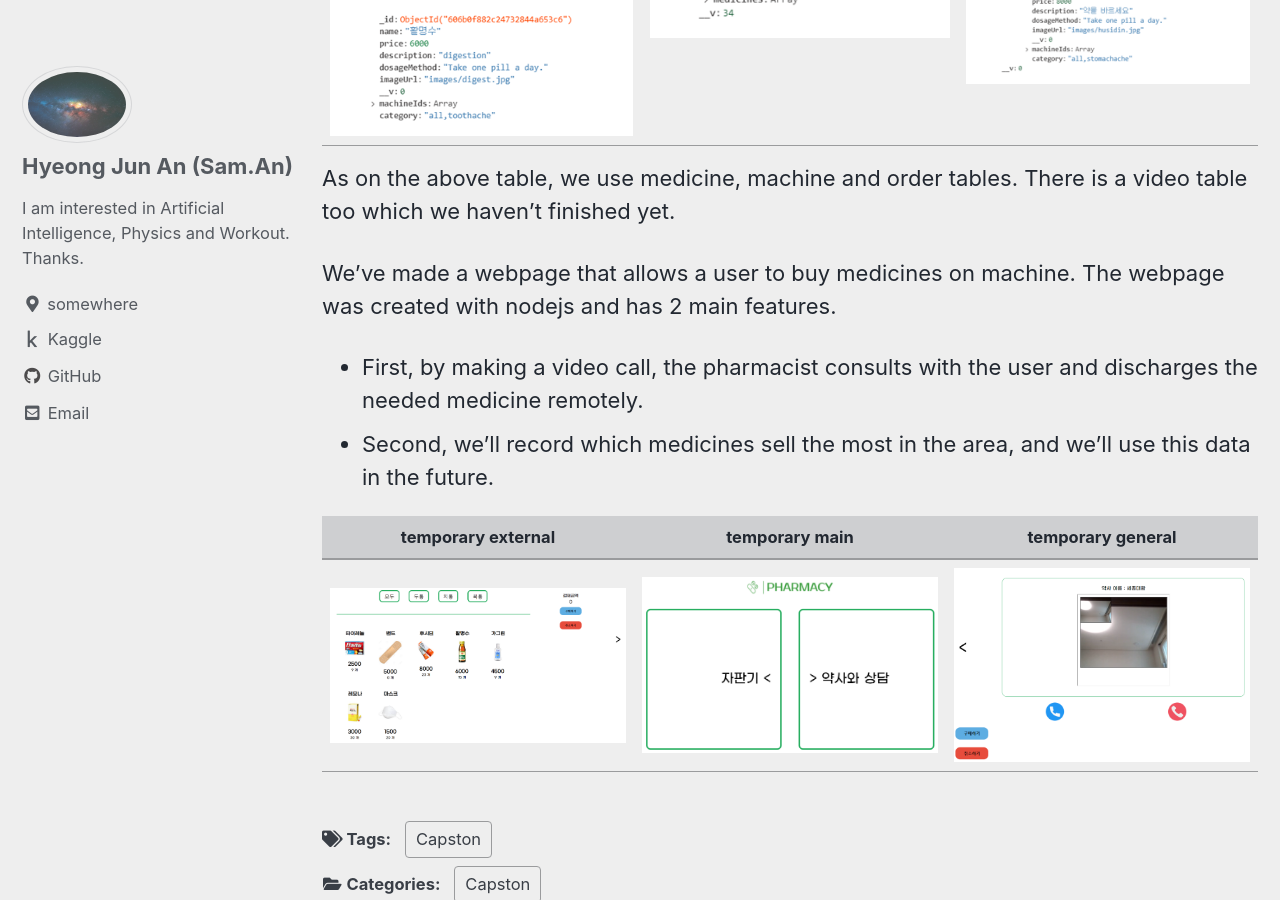
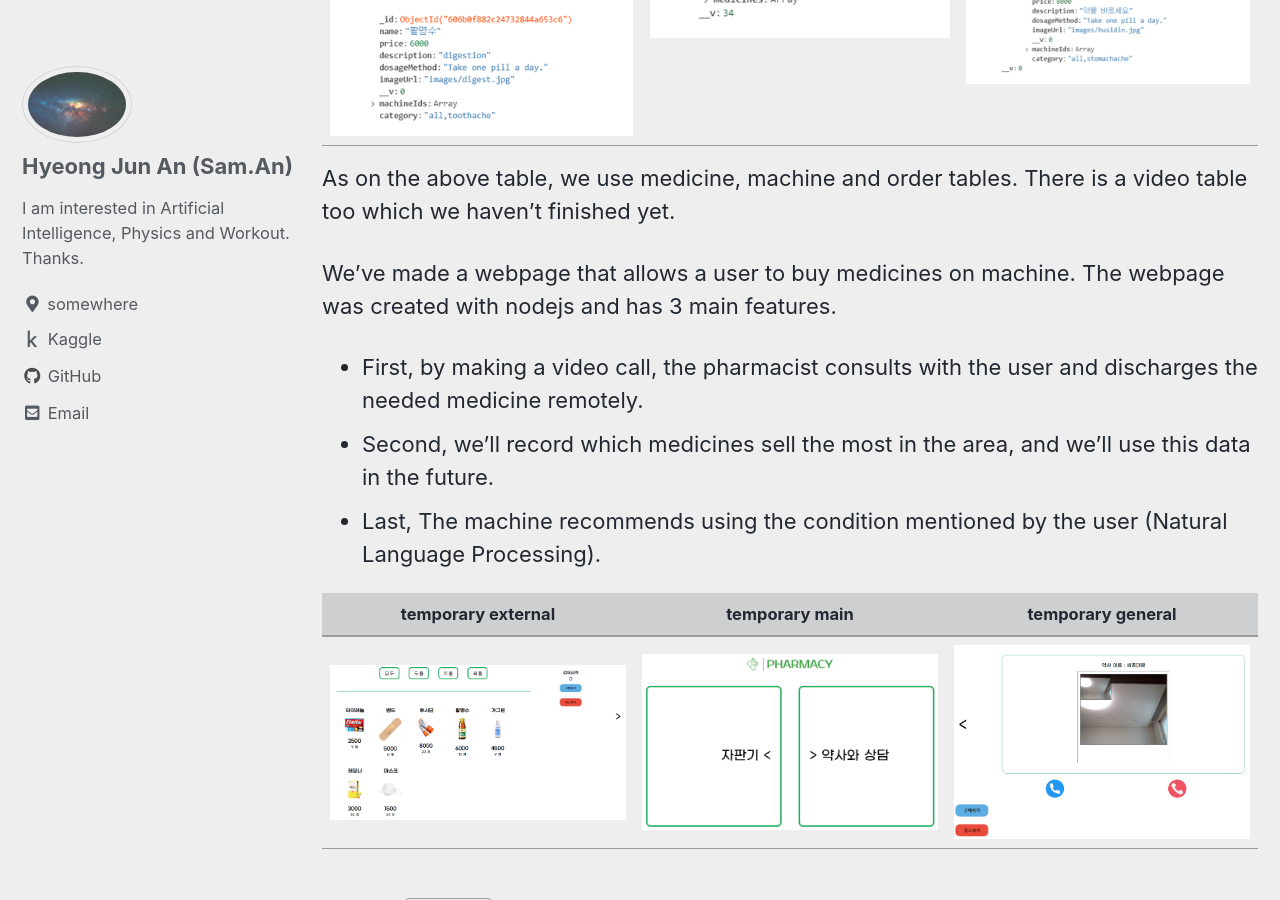
Before and after one commit to sammiee5311/sammiee5311.github.com, a Jekyll site: the page built from _posts/2021-04-05-Medicine Vending Machine.md, in a window 1280 px wide and 900 px high, scrolled down 1872 px. Built offline with Jekyll 4.4.1, drawn with Linux system fonts in a browser that asks for light colours; cached includes are drawn as plain includes.

Commit message:
Update 2021-04-05-Medicine Vending Machine.md

```diff
--- a/_posts/2021-04-05-Medicine Vending Machine.md
+++ b/_posts/2021-04-05-Medicine Vending Machine.md
@@ -43,10 +43,11 @@ medicine table | machine table | order table
 
 As on the above table, we use medicine, machine and order tables. There is a video table too which we haven't finished yet. <br>
 
-We've made a webpage that allows a user to buy medicines on machine. The webpage was created with nodejs and has 2 main features. <br>
+We've made a webpage that allows a user to buy medicines on machine. The webpage was created with nodejs and has 3 main features. <br>
 - First, by making a video call, the pharmacist consults with the user and discharges the needed medicine remotely.
 - Second, we'll record which medicines sell the most in the area, and we'll use this data in the future.
+- Last, The machine recommends using the condition mentioned by the user (Natural Language Processing).
 
-temporary external | temporary main | temporary general |
-:------------: | :-----------:  | :-----------:  |
+temporary external | temporary main | temporary general
+:------------: | :-----------:  | :-----------:
 <img src="/assets/images/medicine_vending_machine/temporary_web1.png" width="720">  | <img src="/assets/images/medicine_vending_machine/temporary_web0.png" width="720"> | <img src="/assets/images/medicine_vending_machine/temporary_web2.png" width="720">
```
